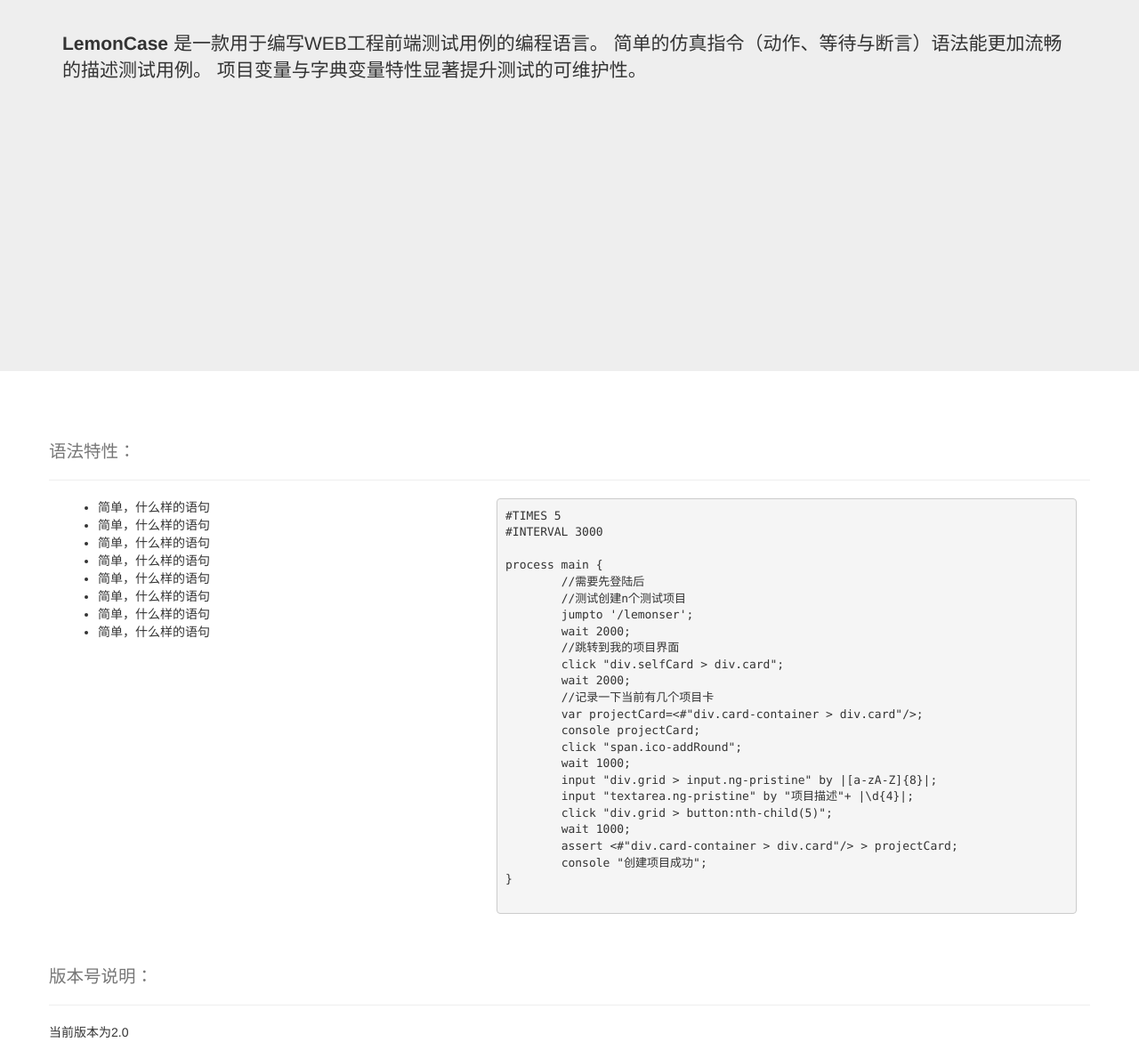
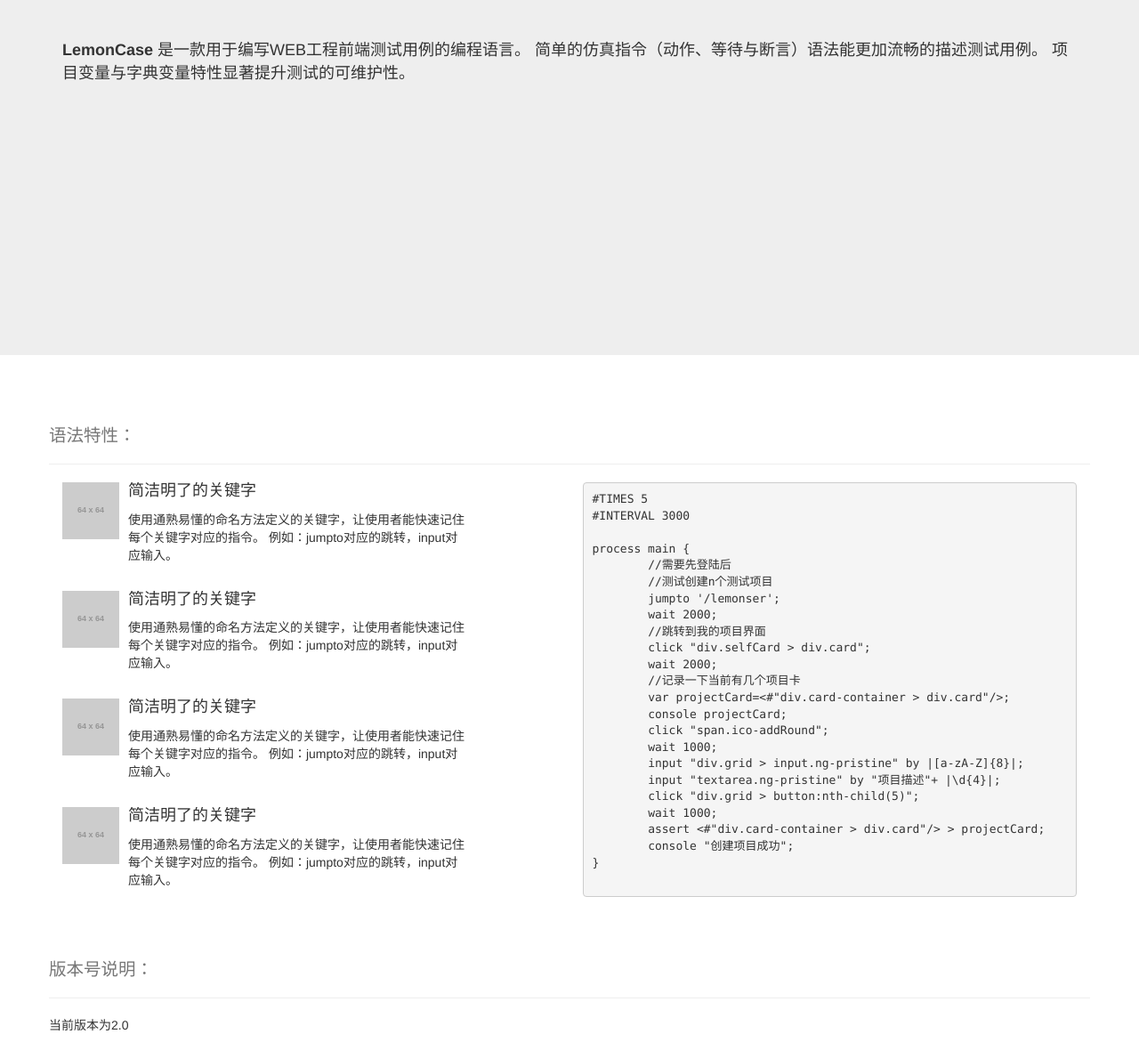
Before and after one commit to toohamster/lemoncase2, a plain HTML site: page index.html in a window 1280 px wide. Shown: the part 463-1643 px from the top of the page at 89% size. Drawn offline with Linux system fonts and the light colour scheme; placeholder pictures from the web are drawn by us.

Commit message:
修正 语言特色样式

```diff
--- a/css/style.css
+++ b/css/style.css
@@ -1,12 +1,27 @@
 body{
 	font-family: "Microsoft YaHei","Helvetica Neue",Arial,sans-serif;
 }
-#big-banner{
-	padding: 260px 0;
+#max-banner{
 }
-#big-banner h1{
-	margin-bottom: 50px;
+#banner-content{
+	padding: 240px 0;
 }
-#big-banner h1 span{
+#banner-content h1{
+	margin-bottom: 80px;
+	position: relative;
+}
+#banner-content h1 span{
+	position: absolute;
+	margin: 10px 0 0 10px;
 	font-size: 18px;
 }
+#banner-content p{
+	font-size: 18px;
+}
+
+#grammaticalFeatures .media{
+	margin-bottom: 30px;
+}
+#grammaticalFeatures .media .media-body h4{
+	margin-bottom: 12px;
+}
--- a/index.html
+++ b/index.html
@@ -29,36 +29,72 @@
 			</ul>
 		</div>
 	</nav>
-	<div class="jumbotron">
+	<div id="max-banner" class="jumbotron">
 		<div class="container">
-			<div id="big-banner">
+			<div id="banner-content">
 				<h1>LemonCase<span class="label label-warning">版本2.0</span></h1>
 				<p>
-					<strong>LemonCase</strong> 是一款用于编写WEB工程前端测试用例的编程语言。
-					简单的仿真指令（动作、等待与断言）语法能更加流畅的描述测试用例。
-					项目变量与字典变量特性显著提升测试的可维护性。
+					<strong>LemonCase</strong> 是一款用于编写WEB工程前端测试用例的编程语言。 简单的仿真指令（动作、等待与断言）语法能更加流畅的描述测试用例。 项目变量与字典变量特性显著提升测试的可维护性。
 				</p>
 			</div>
-	  </div>
+		</div>
 	</div>
-	<div class="container">
+	<div id="grammaticalFeatures" class="container">
 		<div class="row">
 			<div class="page-header">
 				<h2><small>语法特性：</small></h2>
 			</div>
-			<div class="col-md-4">
-				<ul>
-					<li>简单，什么样的语句</li>
-					<li>简单，什么样的语句</li>
-					<li>简单，什么样的语句</li>
-					<li>简单，什么样的语句</li>
-					<li>简单，什么样的语句</li>
-					<li>简单，什么样的语句</li>
-					<li>简单，什么样的语句</li>
-					<li>简单，什么样的语句</li>
-				</ul>
+			<div class="col-md-5">
+				<div class="media">
+					<div class="media-left media-top">
+						<a href="#">
+							<img class="media-object" src="http://placehold.it/64x64" alt="...">
+						</a>
+					</div>
+					<div class="media-body">
+						<h4 class="media-heading">简洁明了的关键字</h4>
+						使用通熟易懂的命名方法定义的关键字，让使用者能快速记住每个关键字对应的指令。
+						例如：jumpto对应的跳转，input对应输入。
+					</div>
+				</div>
+				<div class="media">
+					<div class="media-left media-top">
+						<a href="#">
+							<img class="media-object" src="http://placehold.it/64x64" alt="...">
+						</a>
+					</div>
+					<div class="media-body">
+						<h4 class="media-heading">简洁明了的关键字</h4>
+						使用通熟易懂的命名方法定义的关键字，让使用者能快速记住每个关键字对应的指令。
+						例如：jumpto对应的跳转，input对应输入。
+					</div>
+				</div>
+				<div class="media">
+					<div class="media-left media-top">
+						<a href="#">
+							<img class="media-object" src="http://placehold.it/64x64" alt="...">
+						</a>
+					</div>
+					<div class="media-body">
+						<h4 class="media-heading">简洁明了的关键字</h4>
+						使用通熟易懂的命名方法定义的关键字，让使用者能快速记住每个关键字对应的指令。
+						例如：jumpto对应的跳转，input对应输入。
+					</div>
+				</div>
+				<div class="media">
+					<div class="media-left media-top">
+						<a href="#">
+							<img class="media-object" src="http://placehold.it/64x64" alt="...">
+						</a>
+					</div>
+					<div class="media-body">
+						<h4 class="media-heading">简洁明了的关键字</h4>
+						使用通熟易懂的命名方法定义的关键字，让使用者能快速记住每个关键字对应的指令。
+						例如：jumpto对应的跳转，input对应输入。
+					</div>
+				</div>
 			</div>
-			<div class="col-md-7 col-md-offset-1">
+			<div class="col-md-6 col-md-offset-1">
 				<pre>
 #TIMES 5
 #INTERVAL 3000
@@ -88,9 +124,9 @@
 		</div>
 		<div class="row">
 			<div class="page-header">
-					<h2><small>版本号说明：</small></h2>
-				</div>
-				<p>当前版本为2.0</p>
+				<h2><small>版本号说明：</small></h2>
+			</div>
+			<p>当前版本为2.0</p>
 		</div>
 	</div>
 </body>
```
